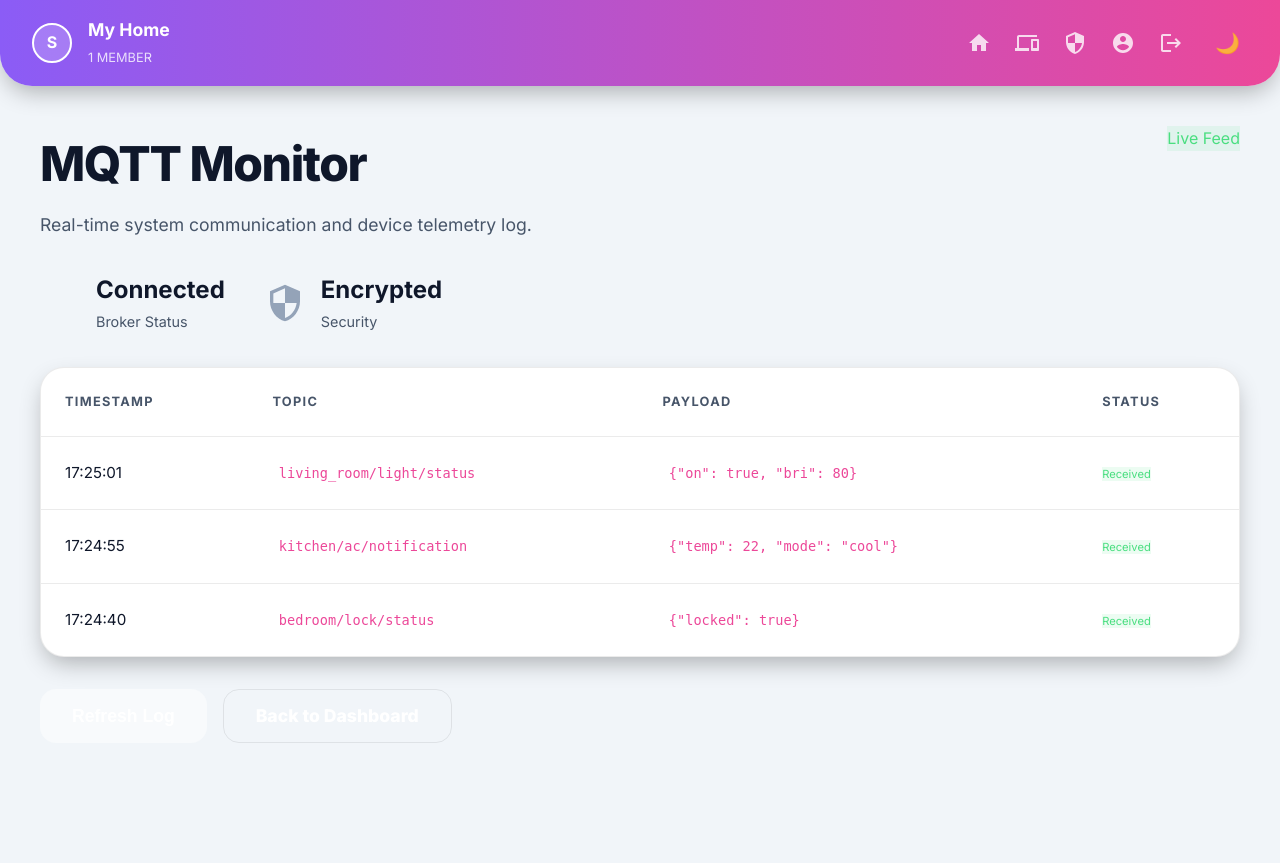
After one commit to DaTiC0/smart-google, a Flask app: page /mqtt in a window 1280 px wide. The commit adds this page. Run offline with Flask 3, Linux system fonts and the light colour scheme; a user stored in the database is signed in; tables that the repository leaves empty hold one stand-in row (values such as "Sample post").

Commit message:
feat: Replace generic templates with dedicated device status and MQTT log dashboards, and update base navigation.

```diff
--- a/templates/base.html
+++ b/templates/base.html
@@ -41,6 +41,9 @@
             <a href="{{ url_for('routes.devices') }}" title="Devices">
                 <svg class="header__nav-icon"><use xlink:href="#icon-devices"></use></svg>
             </a>
+            <a href="{{ url_for('routes.mqtt_log') }}" title="Logs">
+                <svg class="header__nav-icon"><use xlink:href="#icon-shield"></use></svg>
+            </a>
             <a href="{{ url_for('routes.profile') }}" title="Profile">
                 <svg class="header__nav-icon"><use xlink:href="#icon-user"></use></svg>
             </a>
--- /dev/null
+++ b/templates/mqtt_log.html
@@ -0,0 +1,86 @@
+{% extends "base.html" %}
+
+{% block content %}
+<div class="dash-container">
+    <!-- Header Section -->
+    <section class="summary-box" style="grid-column: span 3;">
+        <div style="display: flex; justify-content: space-between; align-items: flex-start;">
+            <div>
+                <h1>MQTT Monitor</h1>
+                <p>Real-time system communication and device telemetry log.</p>
+            </div>
+            <div class="status-pill status-pill--active">Live Feed</div>
+        </div>
+
+        <div class="stats-row">
+            <div class="stat-item">
+                <svg class="stat-item__icon"><use xlink:href="#icon-wifi"></use></svg>
+                <div>
+                    <span class="stat-item__value">Connected</span>
+                    <span class="stat-item__label">Broker Status</span>
+                </div>
+            </div>
+            <div class="stat-item">
+                <svg class="stat-item__icon"><use xlink:href="#icon-shield"></use></svg>
+                <div>
+                    <span class="stat-item__value">Encrypted</span>
+                    <span class="stat-item__label">Security</span>
+                </div>
+            </div>
+        </div>
+    </section>
+
+    <!-- Message Log Table -->
+    <section style="grid-column: span 3;">
+        <div class="premium-table-container">
+            <table class="premium-table">
+                <thead>
+                    <tr>
+                        <th>Timestamp</th>
+                        <th>Topic</th>
+                        <th>Payload</th>
+                        <th>Status</th>
+                    </tr>
+                </thead>
+                <tbody id="mqtt-log-body">
+                    <!-- Sample technical entries to show design -->
+                    <tr>
+                        <td>17:25:01</td>
+                        <td><code>living_room/light/status</code></td>
+                        <td><code>{"on": true, "bri": 80}</code></td>
+                        <td><span class="status-pill status-pill--active" style="font-size: 0.7rem;">Received</span></td>
+                    </tr>
+                    <tr>
+                        <td>17:24:55</td>
+                        <td><code>kitchen/ac/notification</code></td>
+                        <td><code>{"temp": 22, "mode": "cool"}</code></td>
+                        <td><span class="status-pill status-pill--active" style="font-size: 0.7rem;">Received</span></td>
+                    </tr>
+                    <tr>
+                        <td>17:24:40</td>
+                        <td><code>bedroom/lock/status</code></td>
+                        <td><code>{"locked": true}</code></td>
+                        <td><span class="status-pill status-pill--active" style="font-size: 0.7rem;">Received</span></td>
+                    </tr>
+                </tbody>
+            </table>
+        </div>
+
+        <div style="margin-top: 2rem; display: flex; gap: 1rem;">
+            <button class="md-button" style="width: auto; padding: 0.75rem 2rem; background: var(--bg-widget);" onclick="location.reload()">Refresh Log</button>
+            <a href="{{ url_for('routes.index') }}" class="md-button" style="width: auto; padding: 0.75rem 2rem; background: transparent; border: 1px solid var(--border);">Back to Dashboard</a>
+        </div>
+    </section>
+</div>
+
+<style>
+    code {
+        background: rgba(255,255,255,0.05);
+        padding: 0.2rem 0.4rem;
+        border-radius: 6px;
+        font-family: 'JetBrains Mono', monospace;
+        font-size: 0.85rem;
+        color: var(--accent-secondary);
+    }
+</style>
+{% endblock %}
```
Also changed, not shown: templates/authorize.html (+27 -9 lines), templates/device.html (deleted, +0 -22 lines), templates/device_status.html (added, +81 -0 lines), templates/home.html (deleted, +0 -22 lines), templates/mqttt.html (deleted, +0 -16 lines).
